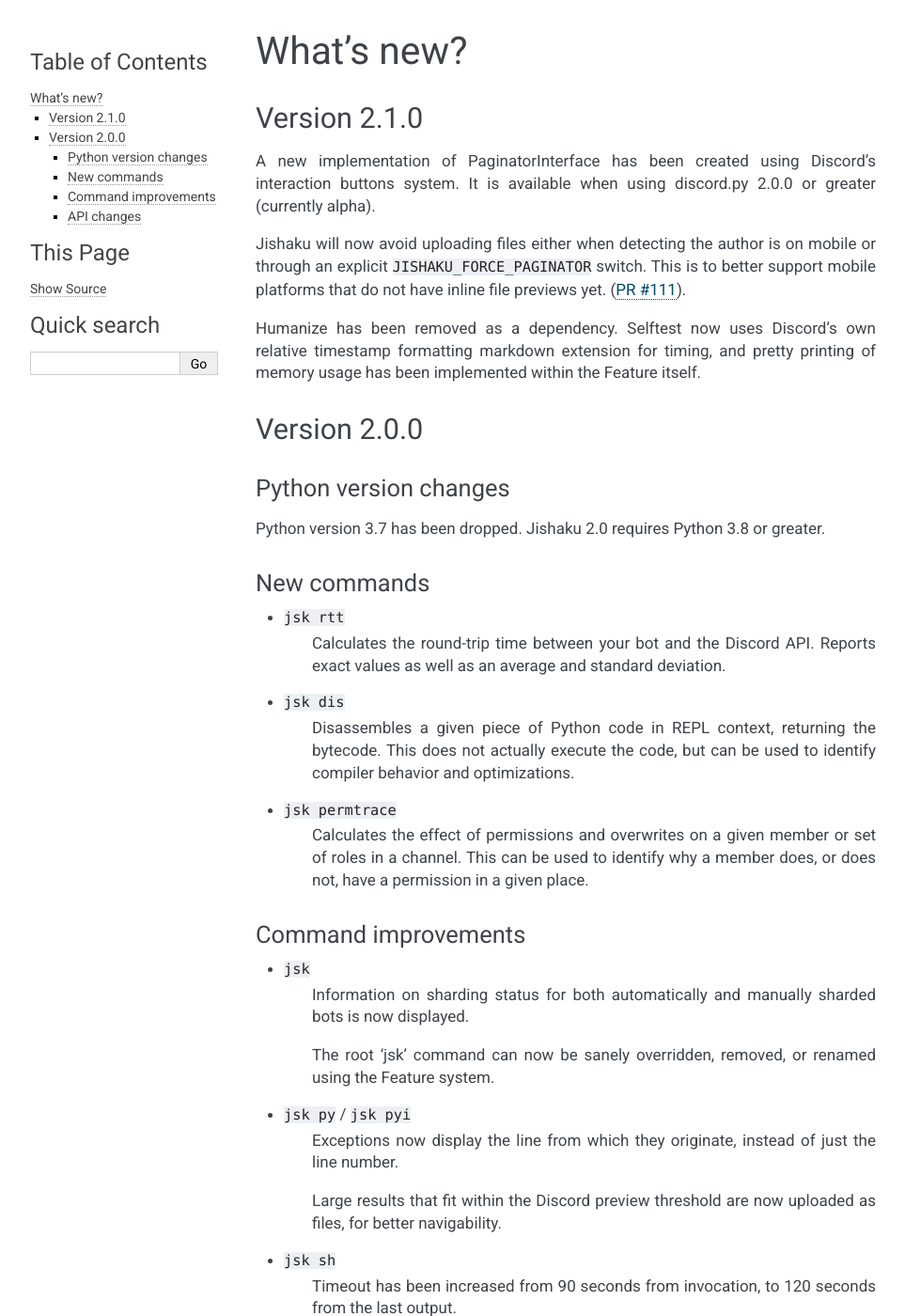
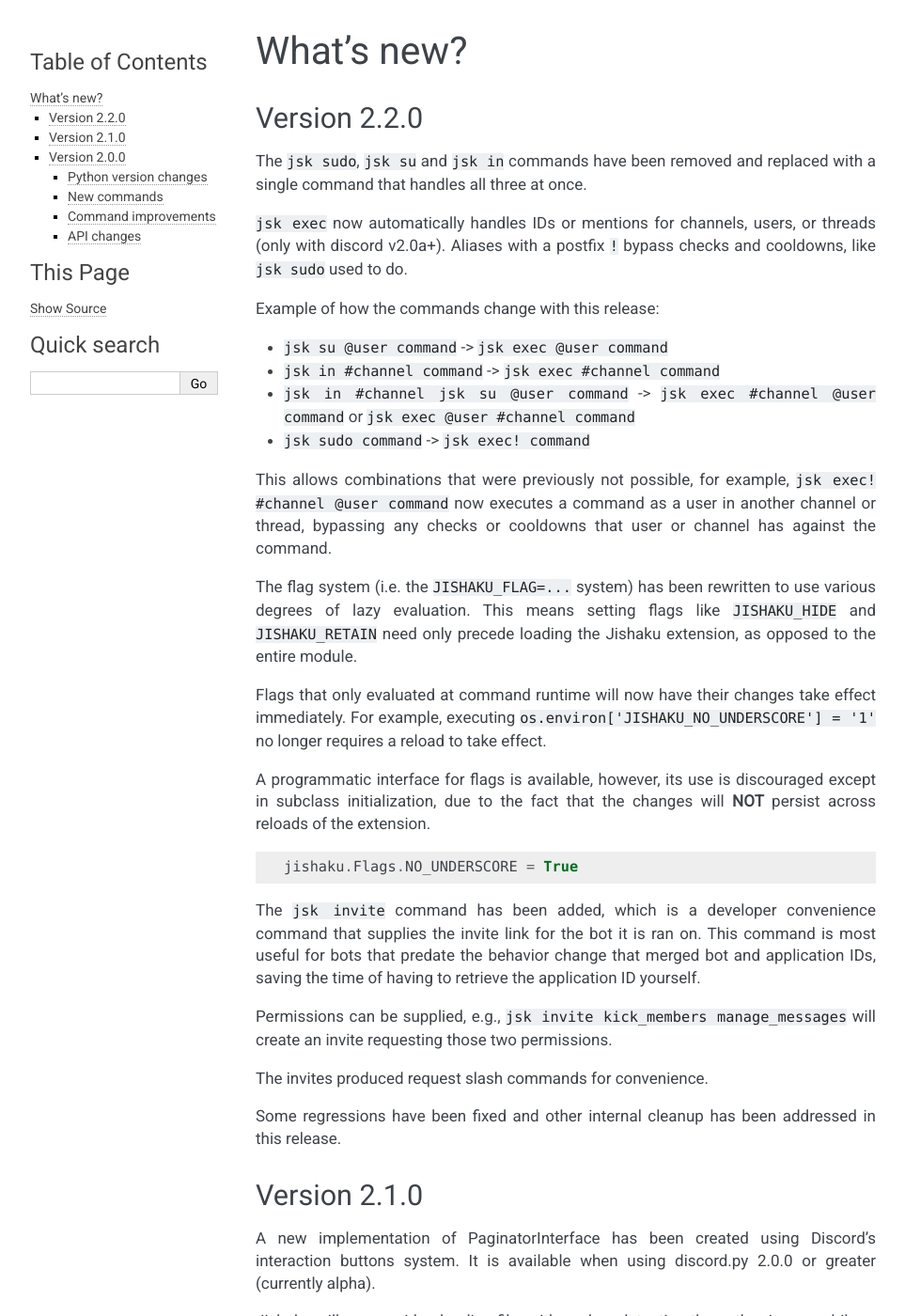
Before and after one commit to Gorialis/jishaku, a Sphinx documentation site: the page built from docs/whatsnew.rst, in a window 1280 px wide and 1400 px high. Shown: the whole window at 94% size, without its empty margins (148-1111 px from the left). Built offline with Sphinx 7.4.7, drawn with Linux system fonts in a browser that asks for light colours; the version number could not be read and is left out.

Commit message:
2.2 What's New

```diff
--- a/docs/whatsnew.rst
+++ b/docs/whatsnew.rst
@@ -2,6 +2,45 @@
 
 What's new?
 ================
+
+Version 2.2.0
+-------------
+
+The ``jsk sudo``, ``jsk su`` and ``jsk in`` commands have been removed and replaced with a single command that handles all three at once.
+
+``jsk exec`` now automatically handles IDs or mentions for channels, users, or threads (only with discord v2.0a+).
+Aliases with a postfix ``!`` bypass checks and cooldowns, like ``jsk sudo`` used to do.
+
+Example of how the commands change with this release:
+
+- ``jsk su @user command`` -> ``jsk exec @user command``
+- ``jsk in #channel command`` -> ``jsk exec #channel command``
+- ``jsk in #channel jsk su @user command`` -> ``jsk exec #channel @user command`` or ``jsk exec @user #channel command``
+- ``jsk sudo command`` -> ``jsk exec! command``
+
+This allows combinations that were previously not possible, for example,
+``jsk exec! #channel @user command`` now executes a command as a user in another channel or thread, bypassing any checks or cooldowns that user or channel has against the command.
+
+The flag system (i.e. the ``JISHAKU_FLAG=...`` system) has been rewritten to use various degrees of lazy evaluation.
+This means setting flags like ``JISHAKU_HIDE`` and ``JISHAKU_RETAIN`` need only precede loading the Jishaku extension, as opposed to the entire module.
+
+Flags that only evaluated at command runtime will now have their changes take effect immediately.
+For example, executing ``os.environ['JISHAKU_NO_UNDERSCORE'] = '1'`` no longer requires a reload to take effect.
+
+A programmatic interface for flags is available, however, its use is discouraged except in subclass initialization, due to the fact that the changes will **NOT** persist across reloads of the extension.
+
+.. code:: python3
+
+    jishaku.Flags.NO_UNDERSCORE = True
+
+The ``jsk invite`` command has been added, which is a developer convenience command that supplies the invite link for the bot it is ran on.
+This command is most useful for bots that predate the behavior change that merged bot and application IDs, saving the time of having to retrieve the application ID yourself.
+
+Permissions can be supplied, e.g., ``jsk invite kick_members manage_messages`` will create an invite requesting those two permissions.
+
+The invites produced request slash commands for convenience.
+
+Some regressions have been fixed and other internal cleanup has been addressed in this release.
 
 Version 2.1.0
 -------------
```
